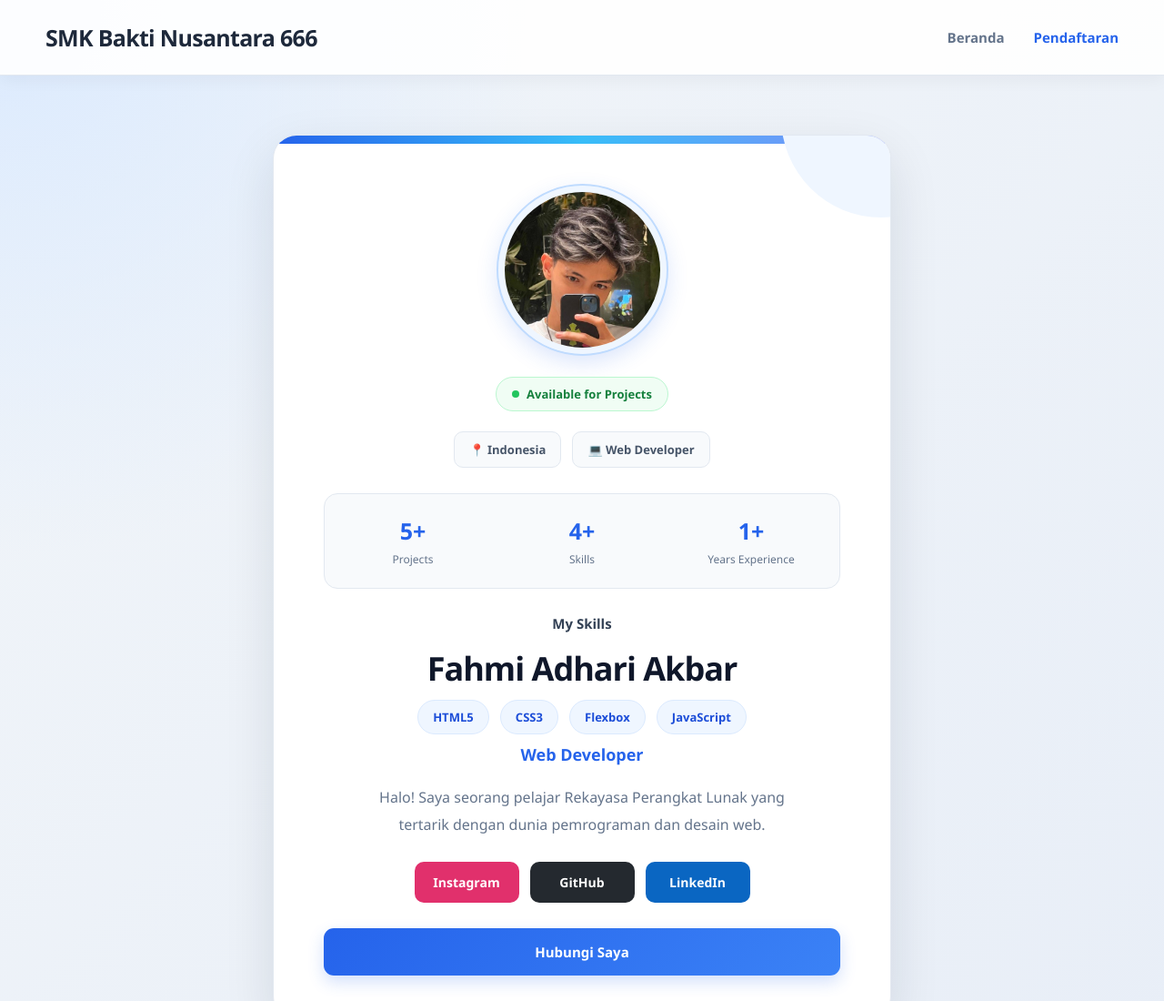
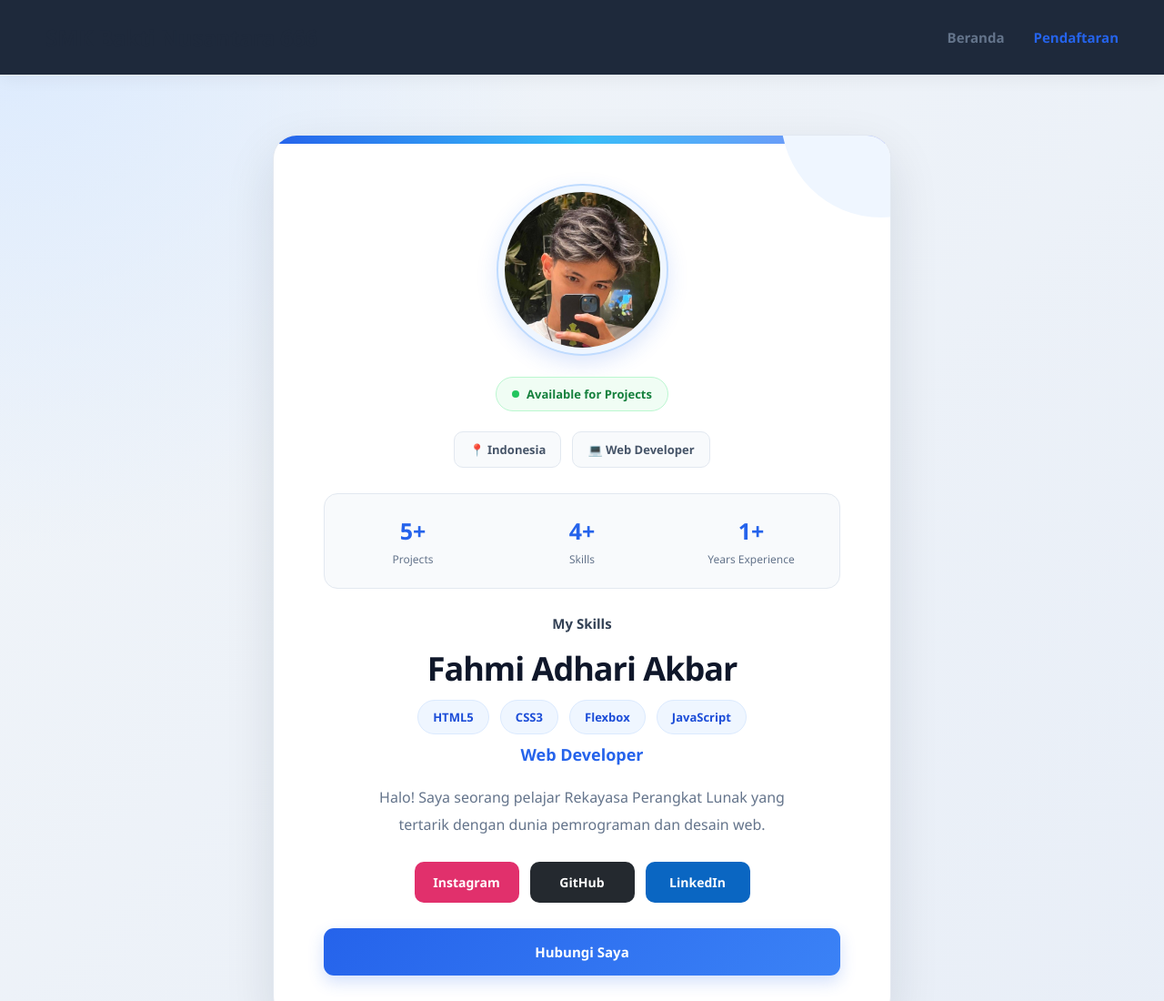
Before and after one commit to fahmi123-hub/amayy, a plain HTML site: page index.html in a window 1280 px wide. Shown: the top 1100 px of the page at 91% size. Drawn offline with Linux system fonts and the light colour scheme.

Commit message:
Update style.css

```diff
--- a/style.css
+++ b/style.css
@@ -18,7 +18,7 @@ body {
 ========================= */
 .main-header {
     width: 100%;
-    background: rgba(255, 255, 255, 0.92);
+    background: #1e293b;
     border-bottom: 1px solid #e2e8f0;
     box-shadow: 0 4px 18px rgba(15, 23, 42, 0.05);
 }
```
